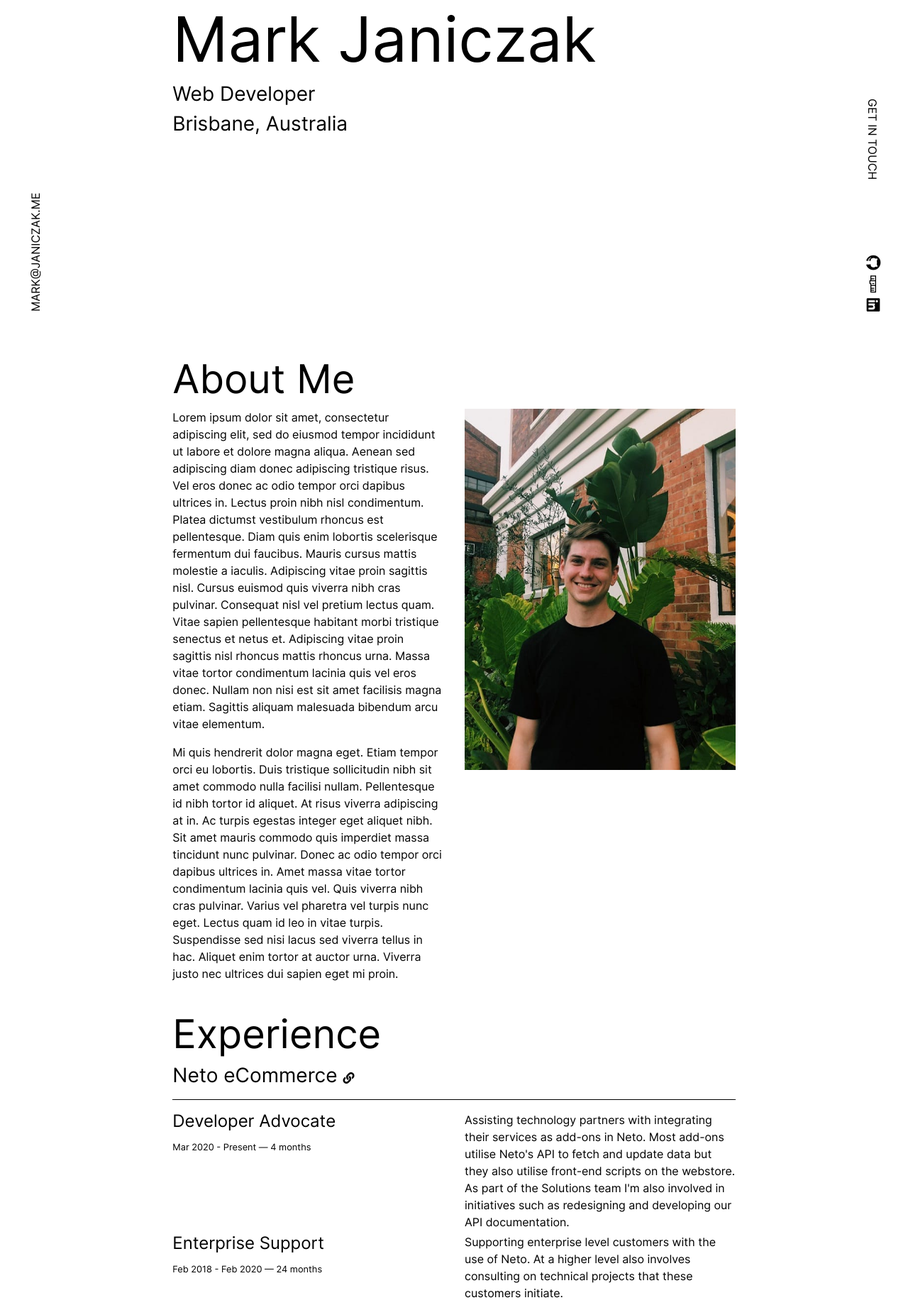
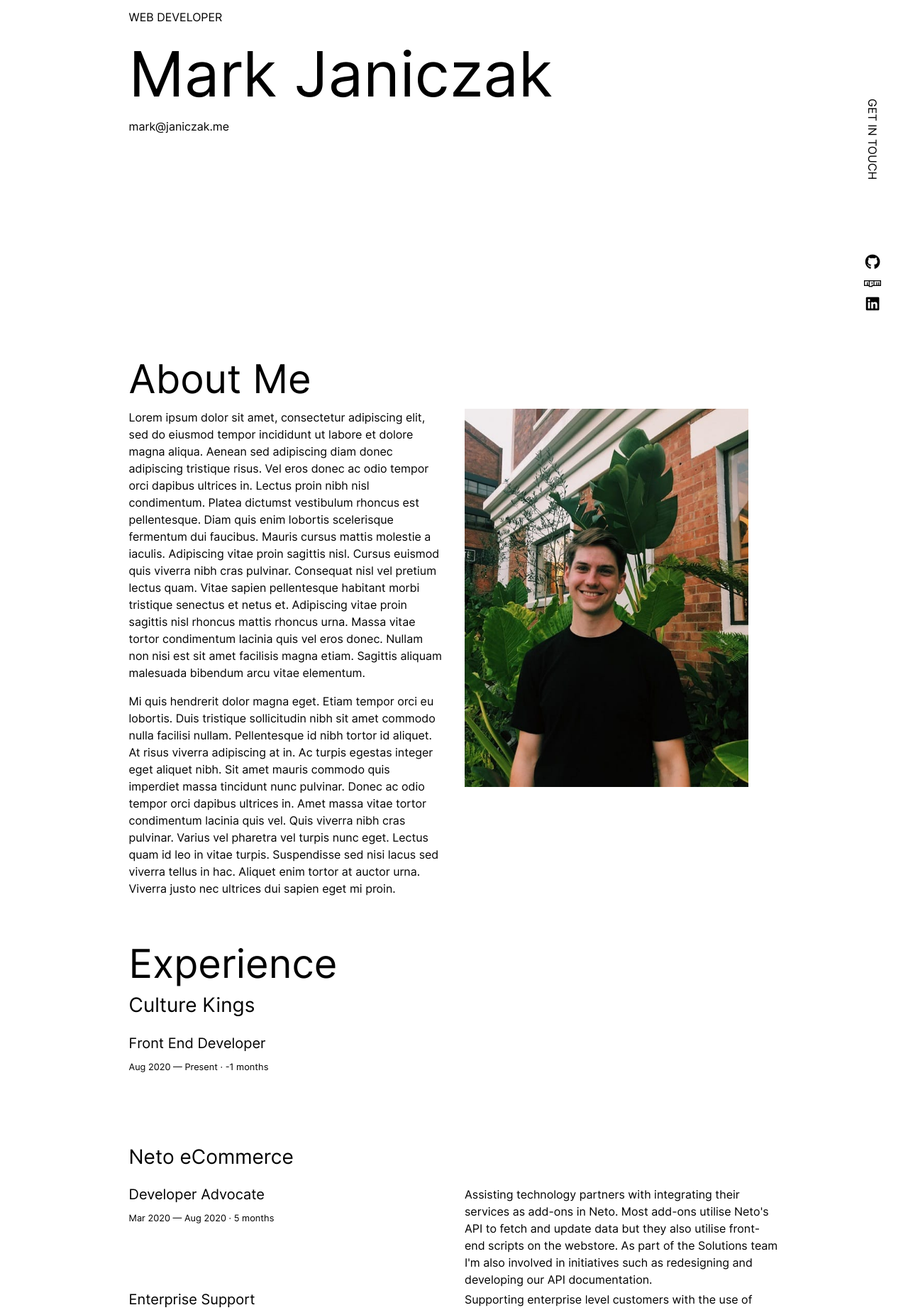
Before and after one commit to markjaniczak/mark.janiczak.me, a Gatsby site: page / in a window 1280 px wide. Shown: the part 299-2145 px from the top of the page at 71% size. Built offline with nearby package versions, Linux system fonts and the light colour scheme; Gatsby itself is replaced by a stand-in of ours.

Commit message:
Updated the layout a little

```diff
--- a/src/components/hero.js
+++ b/src/components/hero.js
@@ -8,12 +8,9 @@ const Hero = () => {
       style={{ minHeight: "100vh", position: 'relative' }}
     >
       <div className="container">
+        <p className="text-uppercase">Web Developer</p>
         <h1 className="display-2">Mark Janiczak</h1>
-        <p className="h3">Web Developer</p>
-        <p className="h3">Brisbane, Australia</p>
-      </div>
-      <div style={{ position: 'absolute', bottom: 50 }}>
-        <div class="icon-scroll"></div>
+        <a href="mailto:mark@janiczak.me" className="underline">mark@janiczak.me</a>
       </div>
     </section>
   )
--- a/src/components/layout.js
+++ b/src/components/layout.js
@@ -24,26 +24,59 @@ const Layout = ({ children }) => {
   }
 
   return (
-    <div className="container-fluid">
-      <div className="row">
-        <aside className="d-none d-xl-block col-xl-2 sticky-top">
-          <span
-            className="text-uppercase position-absolute"
-            style={{
-              bottom: 50,
-              left: 50,
-              transformOrigin: "left",
-              transform: "rotateZ(-90deg)",
-            }}
+    <div className="d-flex">
+      <aside className="d-none d-xl-flex flex-column align-self-stretch" style={{ width: 200 }}>
+        <div style={{ height: '100vh' }} />
+        <div style={{ flexGrow: 1 }}>
+          <div className="sticky-top" style={{ top: 50, left: 50 }}>
+          </div>
+        </div>
+      </aside>
+      <main className="container">
+        {children}
+        <footer className="row mb-4">
+          <div className="col text-center">
+
+            <hr style={{ borderColor: "var(--border-color)" }} />
+            <p>
+             © {new Date().getFullYear()} All Rights Reserved · Mark Janiczak
+            </p>
+            <p>
+              <a
+                title="github"
+                rel="noreferrer"
+                target="_blank"
+                href="https://github.com/markjaniczak"
               >
-            <a href="mailto:mark@janiczak.me">mark@janiczak.me</a>
-          </span>
-        </aside>
-        <main className="col-12 col-xl-8">{children}</main>
-        <aside className="d-none d-xl-block col-xl-2 sticky-top">
+                GitHub
+              </a>
+              <span className="mx-2">·</span>
+              <a
+                title="npm"
+                rel="noreferrer"
+                target="_blank"
+                href="https://www.npmjs.com/~markjaniczak"
+              >
+                NPM
+              </a>
+              <span className="mx-2">·</span>
+              <a
+                title="linkedin"
+                rel="noreferrer"
+                target="_blank"
+                href="https://www.linkedin.com/in/markjaniczak/"
+              >
+                LinkedIn
+              </a>
+            </p>
+          </div>
+        </footer>
+
+      </main>
+      <aside className="d-none d-xl-block" style={{ width: 200 }}>
         <div
-            className="position-absolute"
-            style={{ top: 50, right: 50, left: "auto" }}
+          className="position-fixed"
+          style={{ top: 50, right: 50 }}
         >
           <button
             key={key}
@@ -62,11 +95,10 @@ const Layout = ({ children }) => {
           </button>
         </div>
         <div
-            className="d-flex justify-content-between text-uppercase text-right position-absolute"
+          className="d-flex justify-content-between text-uppercase text-right position-fixed"
           style={{
             bottom: 50,
             right: 50,
-              left: "auto",
             width: 300,
             transformOrigin: "right",
             transform: "rotateZ(90deg)",
@@ -76,7 +108,10 @@ const Layout = ({ children }) => {
           <span className="line"></span>
           <span>
             <a
-                className="mr-2"
+              style={{
+                transform: "rotateZ(-90deg)",
+              }}
+              className="mr-2 d-inline-block"
               title="github"
               rel="noreferrer"
               target="_blank"
@@ -85,7 +120,10 @@ const Layout = ({ children }) => {
               <i className="fab fa-lg fa-github" />
             </a>
             <a
-                className="mr-2"
+              style={{
+                transform: "rotateZ(-90deg)"
+              }}
+              className="mr-2 d-inline-block"
               title="npm"
               rel="noreferrer"
               target="_blank"
@@ -94,6 +132,10 @@ const Layout = ({ children }) => {
               <i className="fab fa-lg fa-npm" />
             </a>
             <a
+              style={{
+                transform: "rotateZ(-90deg)"
+              }}
+              className="d-inline-block"
               title="linkedin"
               rel="noreferrer"
               target="_blank"
@@ -105,43 +147,6 @@ const Layout = ({ children }) => {
         </div>
       </aside>
     </div>
-      <footer className="row d-xl-none mb-4">
-        <div className="col text-center">
-          <span className="text-uppercase">
-            E: <a href="mailto:mark@janiczak.me">mark@janiczak.me</a>
-          </span>
-          <hr style={{ borderColor: "var(--border-color)" }} />
-          <span>
-            <a
-              className="mr-3"
-              title="github"
-              rel="noreferrer"
-              target="_blank"
-              href="https://github.com/markjaniczak"
-            >
-              <i className="fab fa-2x fa-github" />
-            </a>
-            <a
-              className="mr-3"
-              title="npm"
-              rel="noreferrer"
-              target="_blank"
-              href="https://www.npmjs.com/~markjaniczak"
-            >
-              <i className="fab fa-2x fa-npm" />
-            </a>
-            <a
-              title="linkedin"
-              rel="noreferrer"
-              target="_blank"
-              href="https://www.linkedin.com/in/markjaniczak/"
-            >
-              <i className="fab fa-2x fa-linkedin" />
-            </a>
-          </span>
-        </div>
-      </footer>
-    </div>
   )
 }
 
--- a/src/components/work.js
+++ b/src/components/work.js
@@ -1,6 +1,17 @@
 import React, { useMemo } from "react"
 
 const experiences = [
+  {
+    workplace: "Culture Kings",
+    link: "https://culturekings.com.au",
+    children: [
+      {
+        role: "Front End Developer",
+        fromDate: "2020-08-17",
+        blurb: ``
+      }
+    ]
+  },
   {
     workplace: "Neto eCommerce",
     link: "https://netohq.com",
@@ -8,6 +19,7 @@ const experiences = [
       {
         role: "Developer Advocate",
         fromDate: "2020-03-01",
+        toDate: "2020-08-14",
         blurb: `Assisting technology partners with integrating their services as add-ons in Neto.
             Most add-ons utilise Neto's API to fetch and update data but they also utilise front-end scripts on the webstore.
             As part of the Solutions team I'm also involved in initiatives such as redesigning and developing our API documentation.`,
@@ -72,11 +84,11 @@ const Experience = ({ role, fromDate, toDate, blurb }) => {
   return (
     <div className="row mb-1">
       <div className="col-12 col-lg-6">
-        <h4>{role}</h4>
+        <h5>{role}</h5>
         <small>
-          {`${shortMonthName(from)} ${from.getFullYear()} - `}
+          {`${shortMonthName(from)} ${from.getFullYear()} — `}
           {toDate ? `${shortMonthName(to)} ${to.getFullYear()}` : "Present"}
-          {" — "}
+          {" · "}
           {`${duration} months`}
         </small>
       </div>
@@ -88,13 +100,11 @@ const Experience = ({ role, fromDate, toDate, blurb }) => {
 const ExperienceGroup = ({ workplace, link, children }) => {
   return (
     <div>
-      <div className="mb-2">
-        <h3 className="d-inline">{workplace} </h3>
-        <a title={workplace} target="_blank" rel="noreferrer" href={link}>
-          <i className="fa fa-link"></i>
+      <div className="mb-4">
+        <a title={workplace} target="_blank" rel="noreferrer" href={link} style={{ fontWeight: 600 }} className="underline">
+          <h3 className="d-inline">{workplace} </h3>
         </a>
       </div>
-      <hr />
       <ul className="list-unstyled">
         {children.map((experience, k) => (
           <li key={k}>
--- a/src/styles/global.css
+++ b/src/styles/global.css
@@ -9,6 +9,15 @@
   font-weight: 400;
   src: url("../../static/fonts/inter/regular.woff2"),
     url("../../static/fonts/inter/regular.woff");
+}
+
+@font-face {
+  font-family: "Inter";
+  font-display: swap;
+  font-style: normal;
+  font-weight: 600;
+  src: url("../../static/fonts/inter/medium.woff2"),
+    url("../../static/fonts/inter/medium.woff");
 }
 
 :root {
@@ -24,9 +33,11 @@
 
 .light {
   --bg: var(--gray0);
-  --text: var(--gray6);
+  --text: var(--gray5);
   --border-color: var(--gray2);
-  --scrollbar-color: var(--gray);
+  --scrollbar-color: var(--gray4);
+  --underline-color: var(--gray2);
+  --link-color: var(--gray6);
 }
 
 .dark {
@@ -34,6 +45,8 @@
   --text: var(--gray0);
   --border-color: var(--gray4);
   --scrollbar-color: var(--gray4);
+  --underline-color: var(--gray3);
+  --link-color: var(--gray0);
 }
 
 body {
@@ -65,13 +78,24 @@ body::-webkit-scrollbar-thumb {
   border-radius: 2px;
 }
 
+a.underline {
+  box-shadow: inset 0 -2px 0 0 var(--underline-color);
+  transition: ease-in-out box-shadow 0.2s, ease-in-out color 0.1s;
+}
+
+a.underline:hover {
+  box-shadow: inset 0 -100px 0 var(--underline-color);
+  color:var(--link-color);
+}
+
 a {
   color: inherit;
   text-decoration: none;
 }
 
-aside {
-  height: 100vh;
+a:hover {
+  color: inherit;
+  text-decoration: none;
 }
 
 .line {
```
Lines whose indentation alone changed are shown as unchanged.
